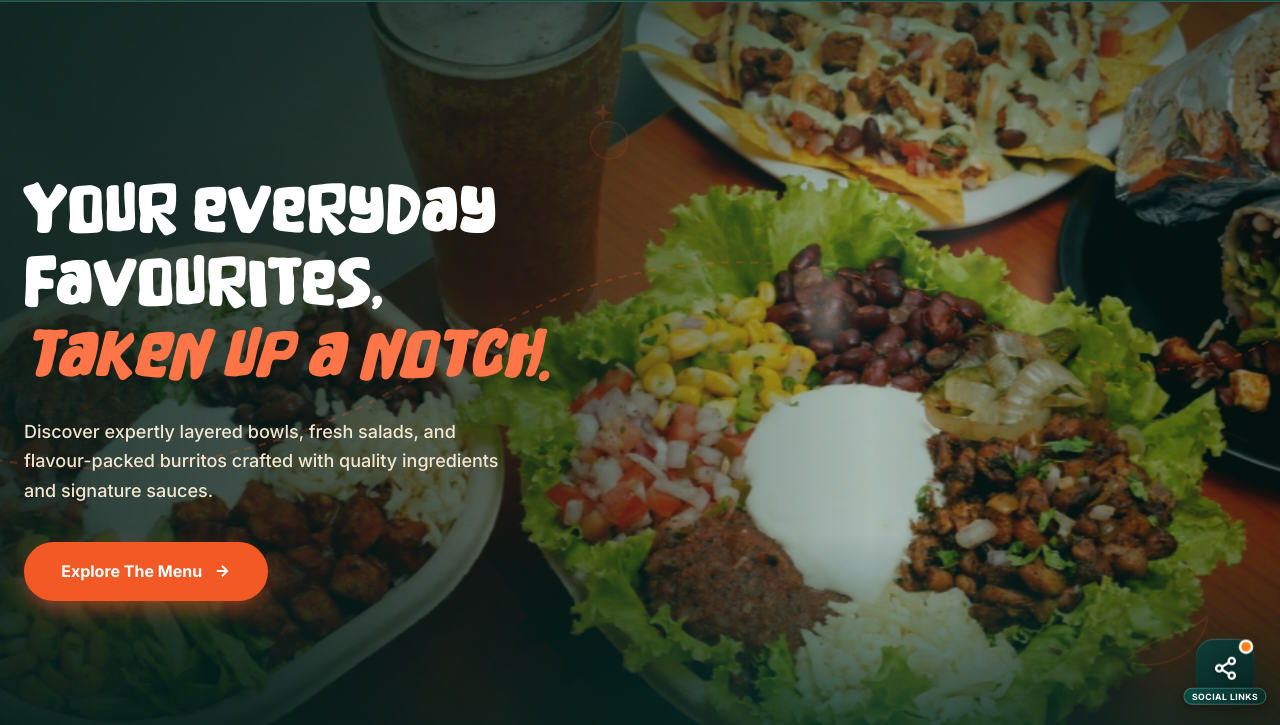
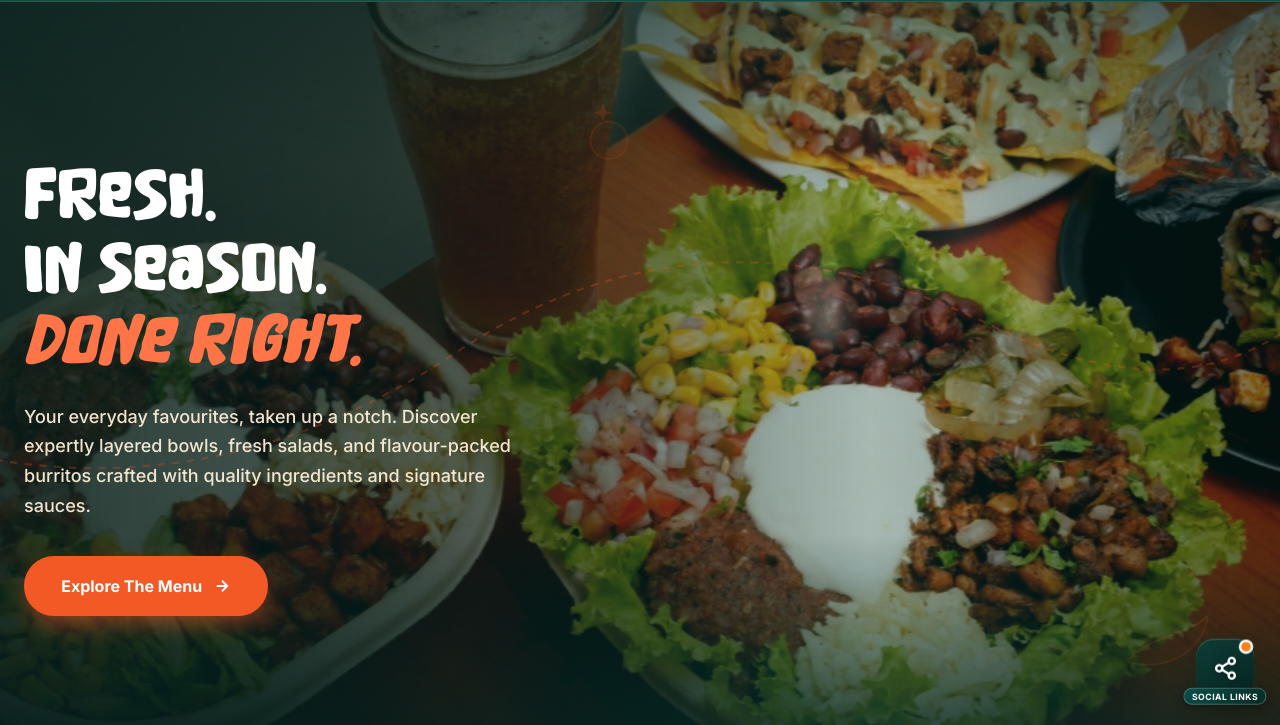
Before and after one commit to leadgenie1/kaazos-food, a website: page index.html in a window 1280 px wide. Shown: the part 75-800 px from the top of the page. Drawn offline with nearby package versions, Linux system fonts and the light colour scheme.

Commit message:
Update hero title and description copy

```diff
--- a/index.html
+++ b/index.html
@@ -119,11 +119,12 @@
       <div class="hero-text-side">
 
         <h1 class="hero-title" spellcheck="false">
-          Your everyday favourites, <br>
-          <span class="highlight-spark">taken up a notch.</span>
+          Fresh. <br>
+          In Season. <br>
+          <span class="highlight-spark">Done Right.</span>
         </h1>
         <p class="hero-desc">
-          Discover expertly layered bowls, fresh salads, and flavour-packed burritos crafted with quality ingredients and signature sauces.
+          Your everyday favourites, taken up a notch. Discover expertly layered bowls, fresh salads, and flavour-packed burritos crafted with quality ingredients and signature sauces.
         </p>
         <div class="hero-ctas">
           <a href="#menuSection" class="btn-editorial-primary">
```
